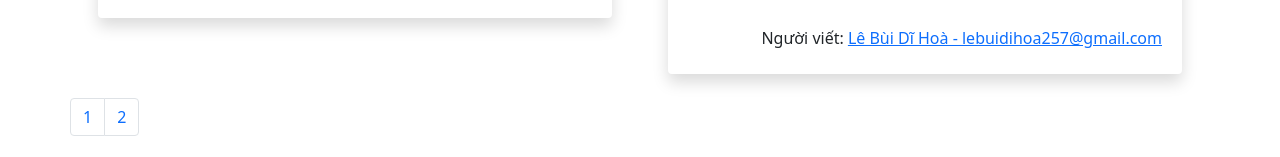
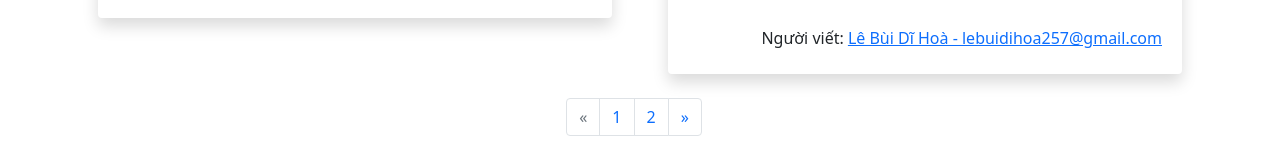
Before and after one commit to Starrick2001/LifeBlog, a PHP site: page / in a window 1280 px wide. Shown: the part 2675-2832 px from the top of the page. Run offline with PHP 8.4, Linux system fonts and the light colour scheme; data comes from the database, SQL or seed files in the repository; data that the repository does not hold is empty.

Commit message:
modify pagination

```diff
--- a/index.php
+++ b/index.php
@@ -212,7 +212,12 @@ $result_carousel = $connect->query($query_data_carousel);
                 }
             }
     ?>
-    <ul class="pagination">
+    <ul class="pagination justify-content-center">
+        <li class="page-item <?php if ($page == 1) echo "disabled"; ?>">
+            <a class="page-link" href="index.php?page=<?php echo ($page - 1); ?>" aria-label="Previous">
+                <span aria-hidden="true">&laquo;</span>
+            </a>
+        </li>
         <?php
         $result_db = mysqli_query($connect, "SELECT COUNT(post_id) FROM posts");
         $row_db = mysqli_fetch_row($result_db);
@@ -224,6 +229,11 @@ $result_carousel = $connect->query($query_data_carousel);
         <?php
         }
         ?>
+        <li class="page-item <?php if ($page == $total_pages) echo "disabled"; ?>">
+            <a class="page-link" href="index.php?page=<?php echo ($page + 1); ?>" aria-label="Next">
+                <span aria-hidden="true">&raquo;</span>
+            </a>
+        </li>
     </ul>
     </main>
     <?php
```
